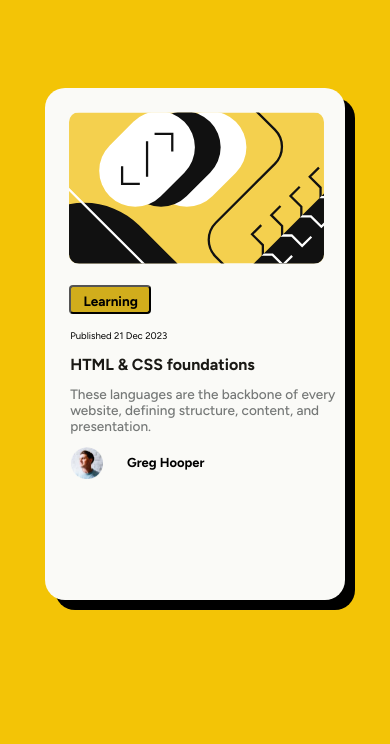
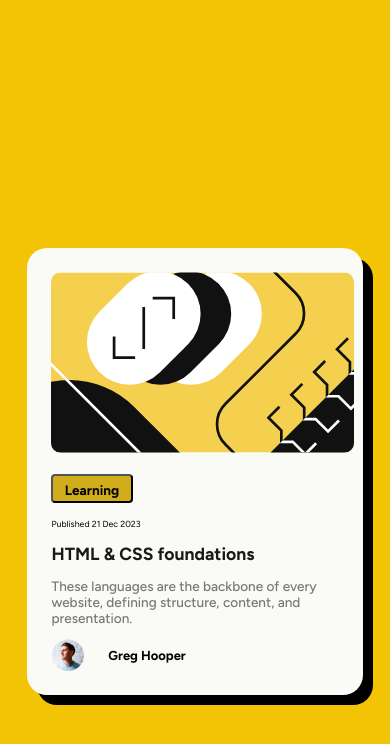
Before and after one commit to Afshan46/Blog-card, a plain HTML site: page index.html in a window 390 px wide. Drawn offline with Linux system fonts and the light colour scheme.

Commit message:
Update style.css

```diff
--- a/style.css
+++ b/style.css
@@ -84,53 +84,38 @@
     font-weight: bold;
 
 }
-@media only screen and (max-width: 701px) {
+@media only screen and (max-width: 768px) {
     .blog-card {
-        width: 80%;
+        width: 100%;
+        height: auto;
+        margin-top: 15rem;
     }
 
     img {
-        width: 85%;
+        width: 90%;
         height: auto;
     }
-    p{
-        width: 22.13rem;
-    }
-}
-@media only screen and (max-width: 586px) {
-    .blog-card {
-        width: 60%;
-        margin-top:2rem;
+
+    h2 {
+        font-size: 1.25rem;
     }
 
-    img {
-        width: 80%;
-        height: auto;
-    }
-    p{
-        width: 18.45rem;
+    p {
+        width: 100%;
     }
 }
 
+@media only screen and (max-width: 576px) {
+    .blog-card {
+        width: 90%;
+        margin-top:10;
+    }
 
-@media only screen and (max-width: 476px) {
-    .blog-card{
-        width: 80%;
-        margin-top: 5rem;
+    h2 {
+        font-size: 1.10rem;
     }
-    h2 {
-        font-size: 1.0rem;
-    }
-    img {
-        width: 85%;
-        height: auto;
-    }
-    p{
-        width: 18rem;
+
+    .date {
+        font-size: 0.55rem;
     }
 }
-
-    p{
-        width: 18rem;
-    }
-}
```
